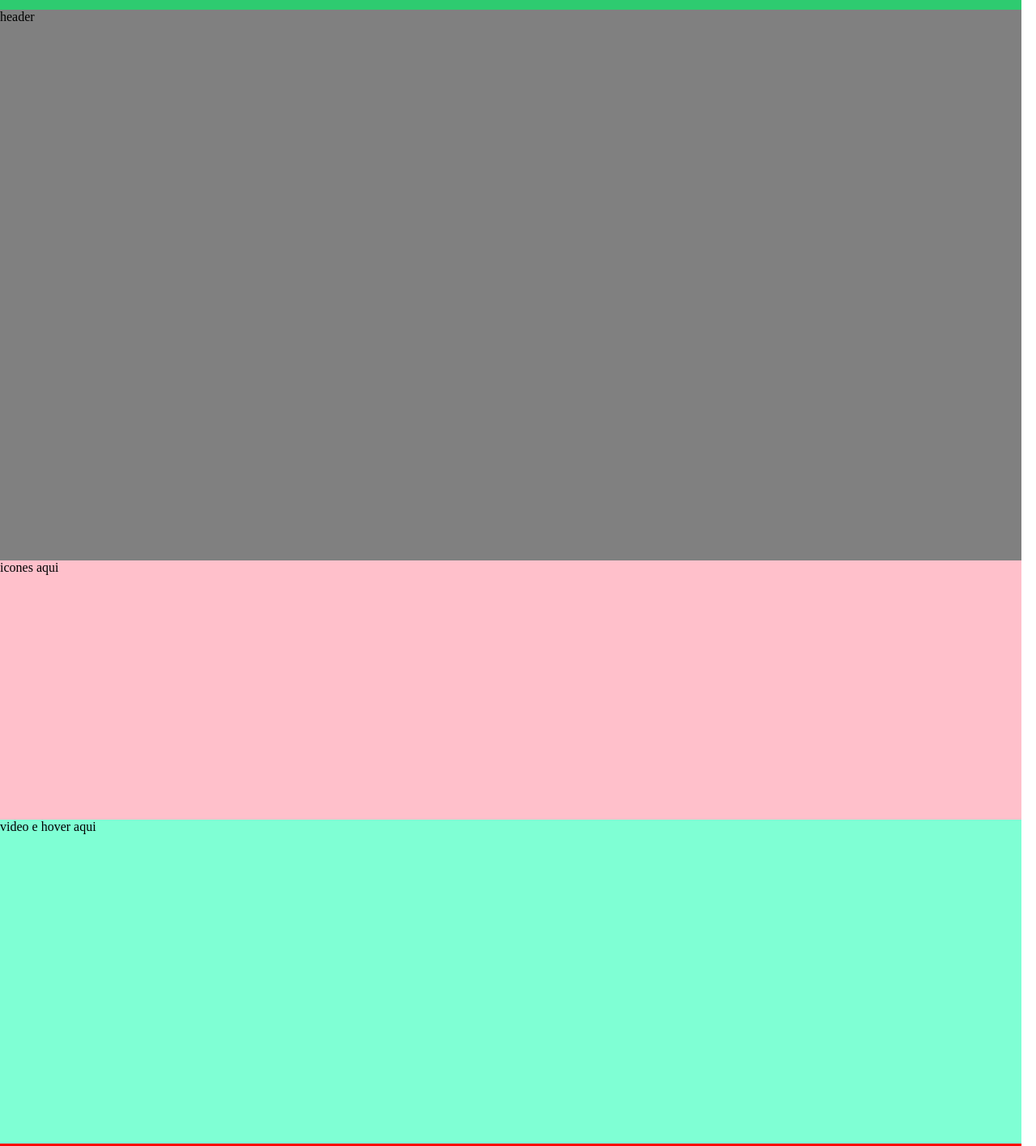
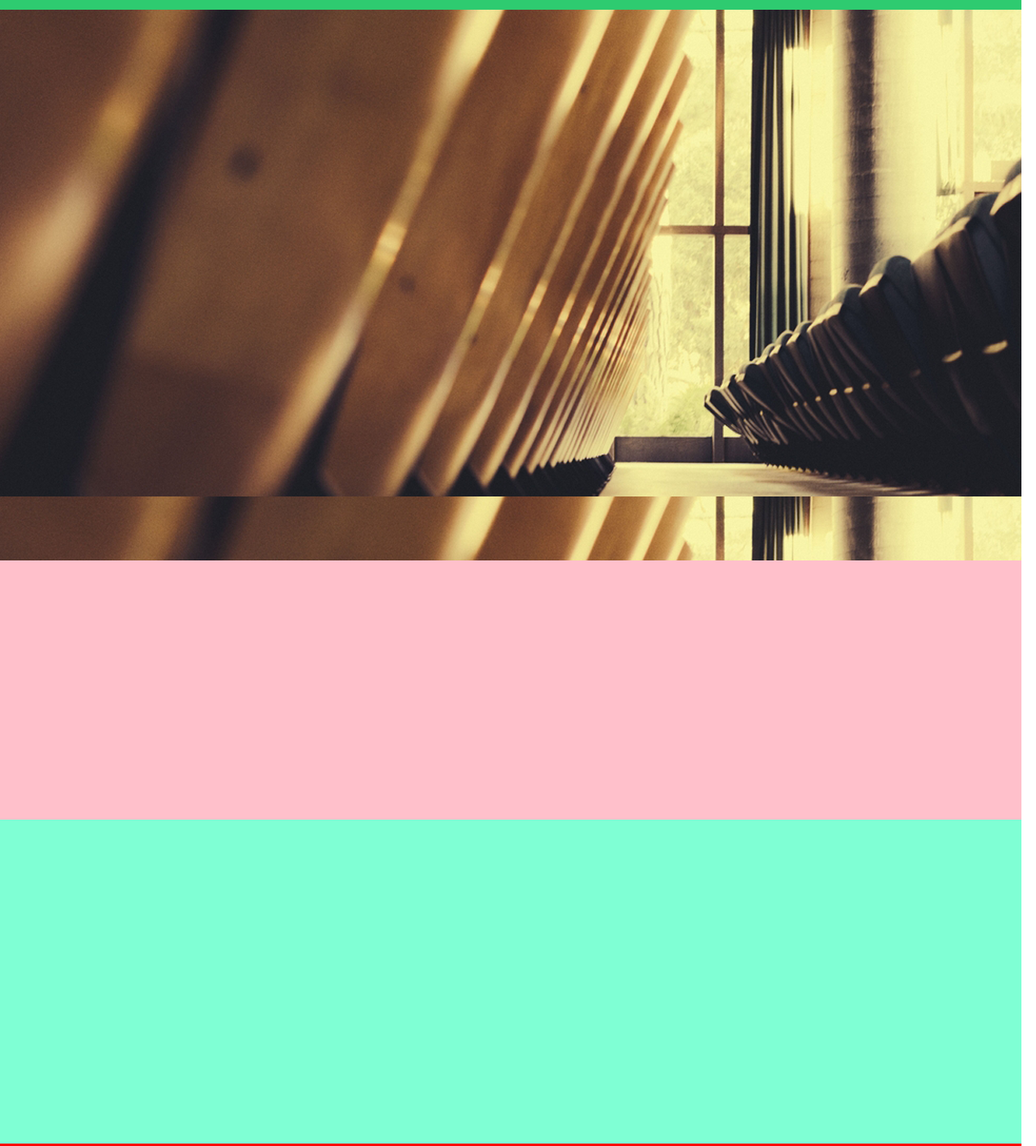
Before and after one commit to BabiMoreira/Notify, a plain HTML site: page index.html in a window 1280 px wide. Shown: the top 1415 px of the page at 81% size. Drawn offline with Linux system fonts and the light colour scheme.

Commit message:
adicinonar imagem

```diff
--- a/index.html
+++ b/index.html
@@ -10,10 +10,10 @@
 
 <body>
     <nav></nav>
-    <header> header</header>
-    <section class="one"> icones aqui</section>
-    <section class="two"> video e hover aqui </section>
+    <header></header>
+    <section class="one"></section>
+    <section class="two"></section>
     <section class="three"></section>
-    <footer> footer </footer>
+    <footer></footer>
 </body>
 </html>
--- a/style.css
+++ b/style.css
@@ -19,7 +19,7 @@ nav{
 
 header{
     grid-area: header;
-    background-color: gray;
+    background-image: url(img/banner.png)
 }
 .one{
     grid-area: one;
```
